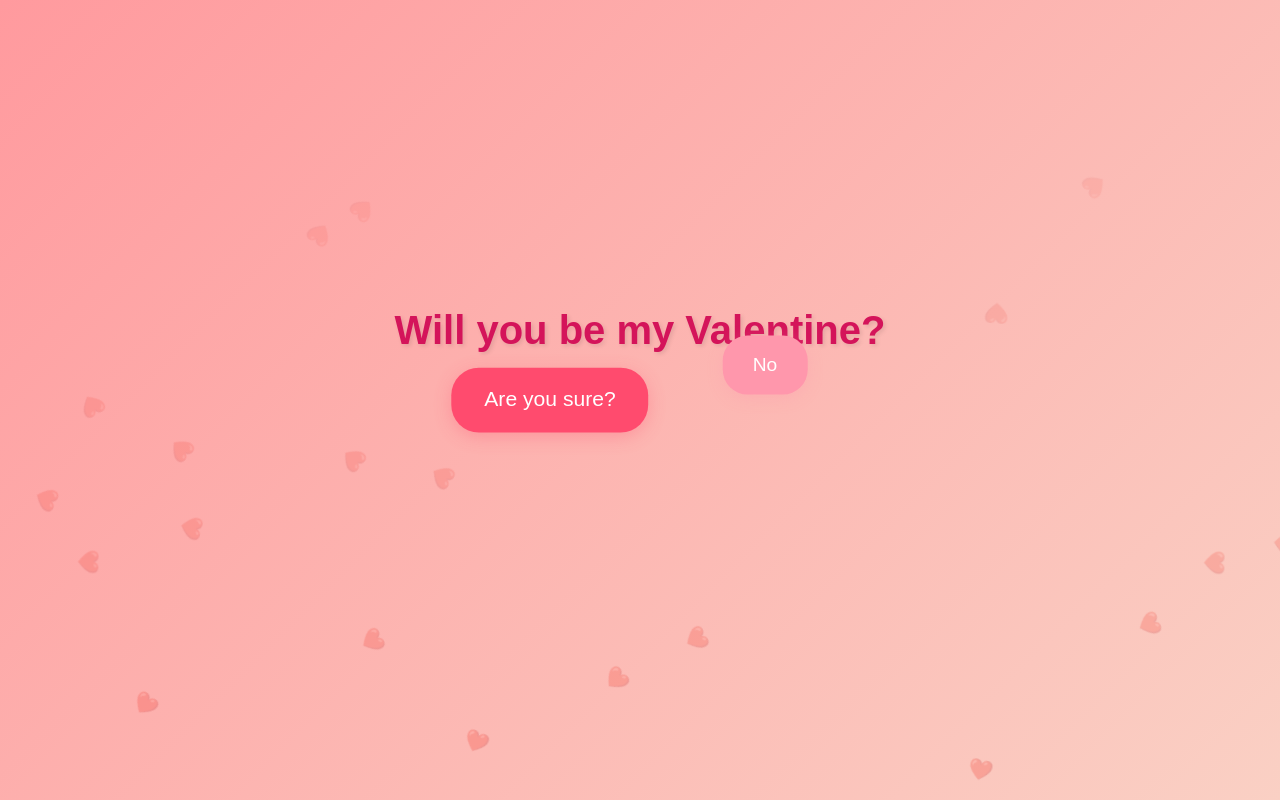
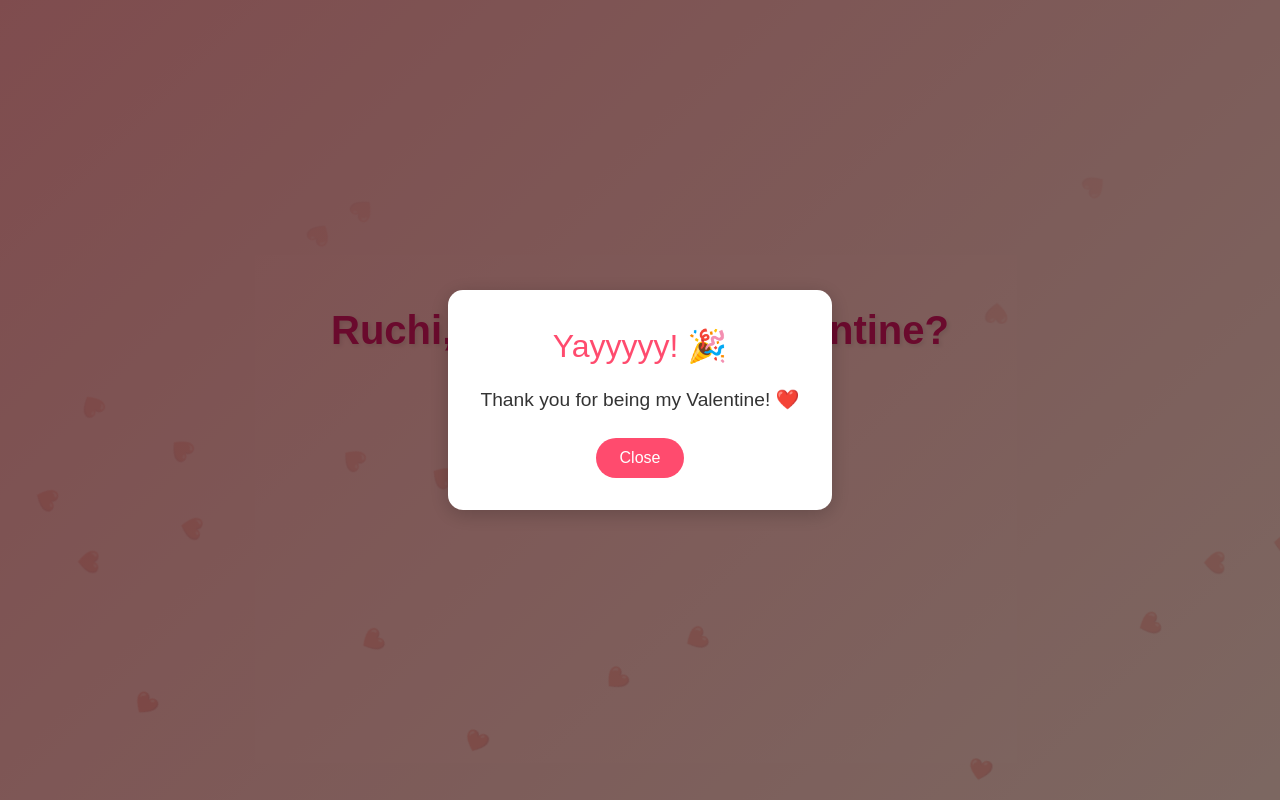
Before and after one commit to hsayc/card, a Next.js app in the folder valentine/: page / in a window 1280 px wide. Both pictures are taken after a click on the button "Are you sure?". Built offline with nearby package versions, Linux system fonts and the light colour scheme.

Commit message:
Added yes message

```diff
--- a/valentine/app/globals.css
+++ b/valentine/app/globals.css
@@ -113,3 +113,70 @@ body {
     opacity: 0;
   }
 }
+
+.modal-overlay {
+  position: fixed;
+  top: 0;
+  left: 0;
+  right: 0;
+  bottom: 0;
+  background-color: rgba(0, 0, 0, 0.5);
+  display: flex;
+  justify-content: center;
+  align-items: center;
+  z-index: 1000;
+  animation: fadeIn 0.3s ease-in-out;
+}
+
+.modal {
+  background: white;
+  padding: 2rem;
+  border-radius: 15px;
+  text-align: center;
+  box-shadow: 0 4px 20px rgba(0, 0, 0, 0.2);
+  animation: slideIn 0.3s ease-out;
+}
+
+.modal h2 {
+  color: #ff4b6e;
+  font-size: 2rem;
+  margin-bottom: 1rem;
+}
+
+.modal p {
+  color: #333;
+  font-size: 1.2rem;
+  margin-bottom: 1.5rem;
+}
+
+.modal button {
+  padding: 0.5rem 1.5rem;
+  background: #ff4b6e;
+  border: none;
+  border-radius: 25px;
+  color: white;
+  cursor: pointer;
+  font-size: 1rem;
+  transition: all 0.2s ease;
+}
+
+.modal button:hover {
+  background: #ff3358;
+  transform: translateY(-2px);
+}
+
+@keyframes fadeIn {
+  from { opacity: 0; }
+  to { opacity: 1; }
+}
+
+@keyframes slideIn {
+  from {
+    transform: translateY(-20px);
+    opacity: 0;
+  }
+  to {
+    transform: translateY(0);
+    opacity: 1;
+  }
+}
--- a/valentine/app/page.tsx
+++ b/valentine/app/page.tsx
@@ -4,12 +4,13 @@ import { useState, useEffect, useRef } from 'react';
 
 export default function Page() {
   const targetRef = useRef<HTMLButtonElement | null>(null);
+  const intervalRef = useRef<NodeJS.Timeout | null>(null);
   const [scale, setScale] = useState(1);
   const [yesText, setYesText] = useState('Yes');
   const [hearts, setHearts] = useState<{ id: number; style: React.CSSProperties }[]>([]);
+  const [showModal, setShowModal] = useState(false);
 
   useEffect(() => {
-    // Generate hearts only on the client
     const generatedHearts = Array(20)
       .fill(0)
       .map((_, i) => ({
@@ -37,8 +38,10 @@ export default function Page() {
     const interval = setInterval(() => {
       index = (index + 1) % phrases.length;
       setYesText(phrases[index]);
-      setScale(1 + (index * 0.1)); // Gradually increase size
+      setScale(1 + (index * 0.1));
     }, 5000);
+
+    intervalRef.current = interval; // Store interval ID
 
     return () => clearInterval(interval);
   }, []);
@@ -144,8 +147,25 @@ export default function Page() {
     };
   }, []);
 
+  const handleYesClick = () => {
+    setShowModal(true);
+    if (intervalRef.current) {
+      clearInterval(intervalRef.current); // Clear interval using stored ID
+    }
+    setYesText('Yes!');
+  };
+
   return (
     <>
+      {showModal && (
+        <div className="modal-overlay">
+          <div className="modal">
+            <h2>Yayyyyy! 🎉</h2>
+            <p>Thank you for being my Valentine! ❤️</p>
+            <button onClick={() => setShowModal(false)}>Close</button>
+          </div>
+        </div>
+      )}
       <div className="hearts-container">
         {hearts.map(({ id, style }) => (
           <div
@@ -158,10 +178,11 @@ export default function Page() {
         ))}
       </div>
       <div className="button-container">
-        <h1 className="valentine-heading">Will you be my Valentine?</h1>
+        <h1 className="valentine-heading">Ruchi, will you be my Valentine?</h1>
         <button
           className="yes-button"
           style={{ transform: `translate(-50%, -50%) scale(${scale})` }}
+          onClick={handleYesClick}
         >
           {yesText}
         </button>
```
